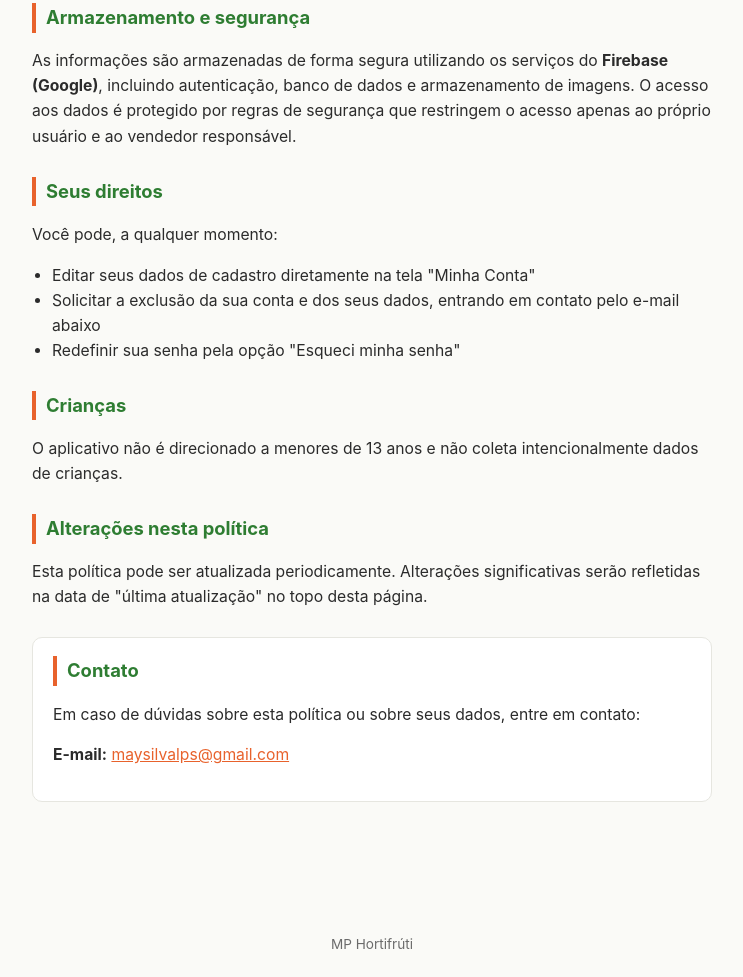
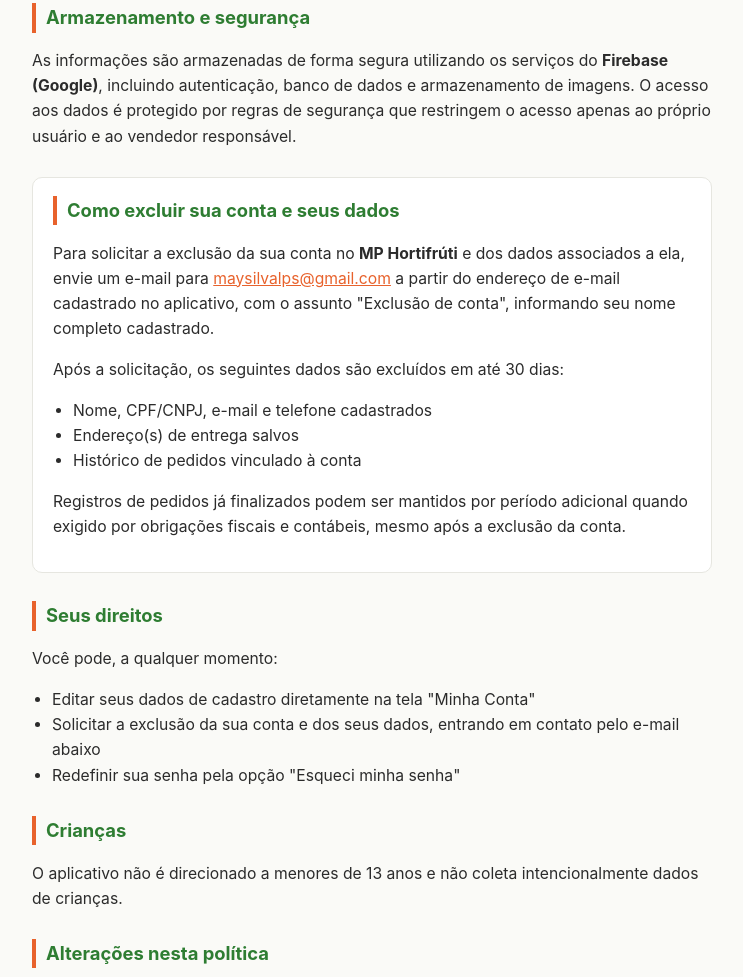
Before and after one commit to maysilvalps/mp-hortifruti-privacy, a plain HTML site: page index.html in a window 1280 px wide. Shown: the part 1067-2044 px from the top of the page, without its empty margins (268-1011 px from the left). Drawn offline with Linux system fonts and the light colour scheme.

Commit message:
Update index.html

```diff
--- a/index.html
+++ b/index.html
@@ -142,6 +142,27 @@
     </p>
   </section>
 
+  <section class="card">
+    <h2>Como excluir sua conta e seus dados</h2>
+    <p>
+      Para solicitar a exclusão da sua conta no <strong>MP Hortifrúti</strong> e dos dados
+      associados a ela, envie um e-mail para
+      <a href="mailto:maysilvalps@gmail.com">maysilvalps@gmail.com</a> a partir do
+      endereço de e-mail cadastrado no aplicativo, com o assunto "Exclusão de conta",
+      informando seu nome completo cadastrado.
+    </p>
+    <p>Após a solicitação, os seguintes dados são excluídos em até 30 dias:</p>
+    <ul>
+      <li>Nome, CPF/CNPJ, e-mail e telefone cadastrados</li>
+      <li>Endereço(s) de entrega salvos</li>
+      <li>Histórico de pedidos vinculado à conta</li>
+    </ul>
+    <p>
+      Registros de pedidos já finalizados podem ser mantidos por período adicional
+      quando exigido por obrigações fiscais e contábeis, mesmo após a exclusão da conta.
+    </p>
+  </section>
+
   <section>
     <h2>Seus direitos</h2>
     <p>Você pode, a qualquer momento:</p>
```
